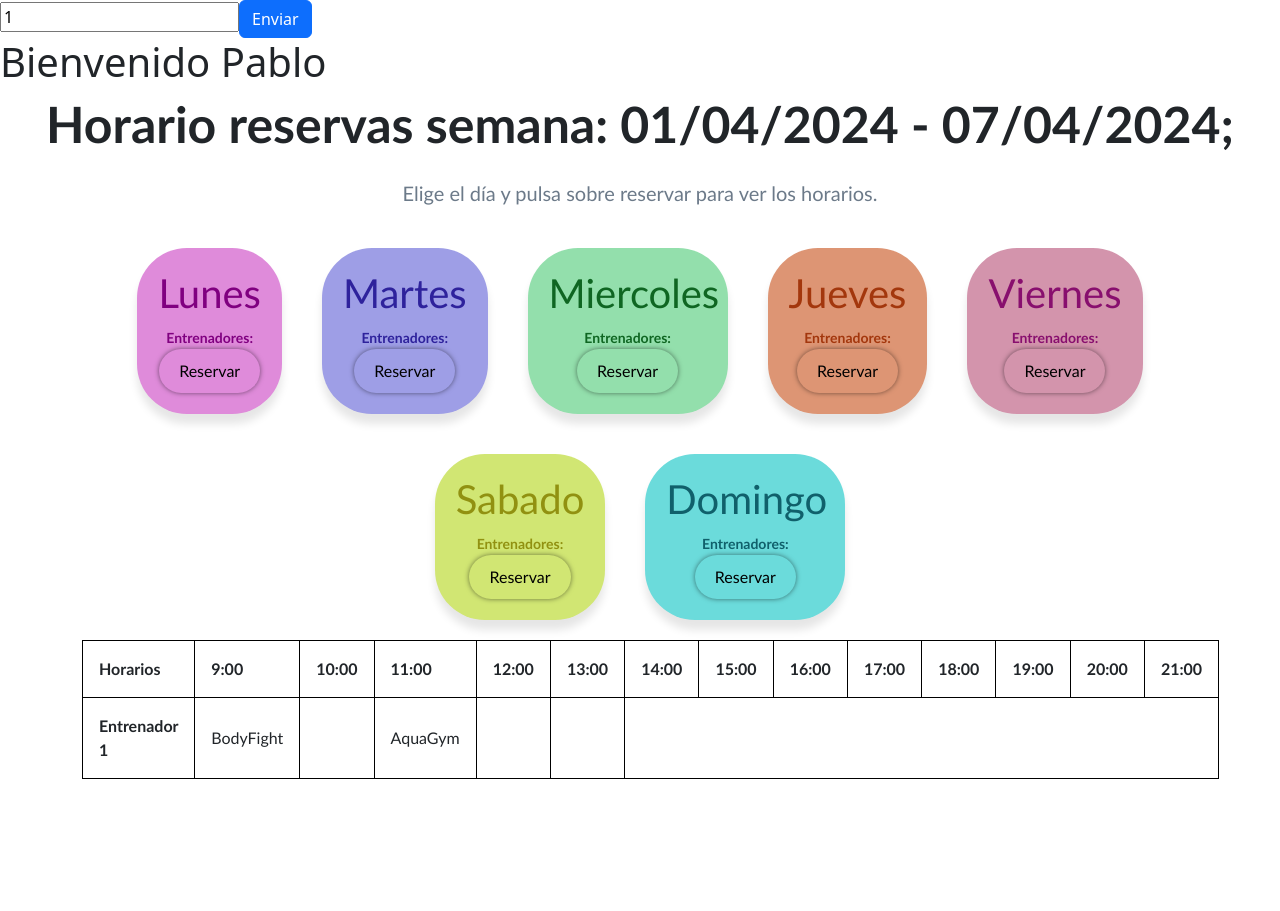
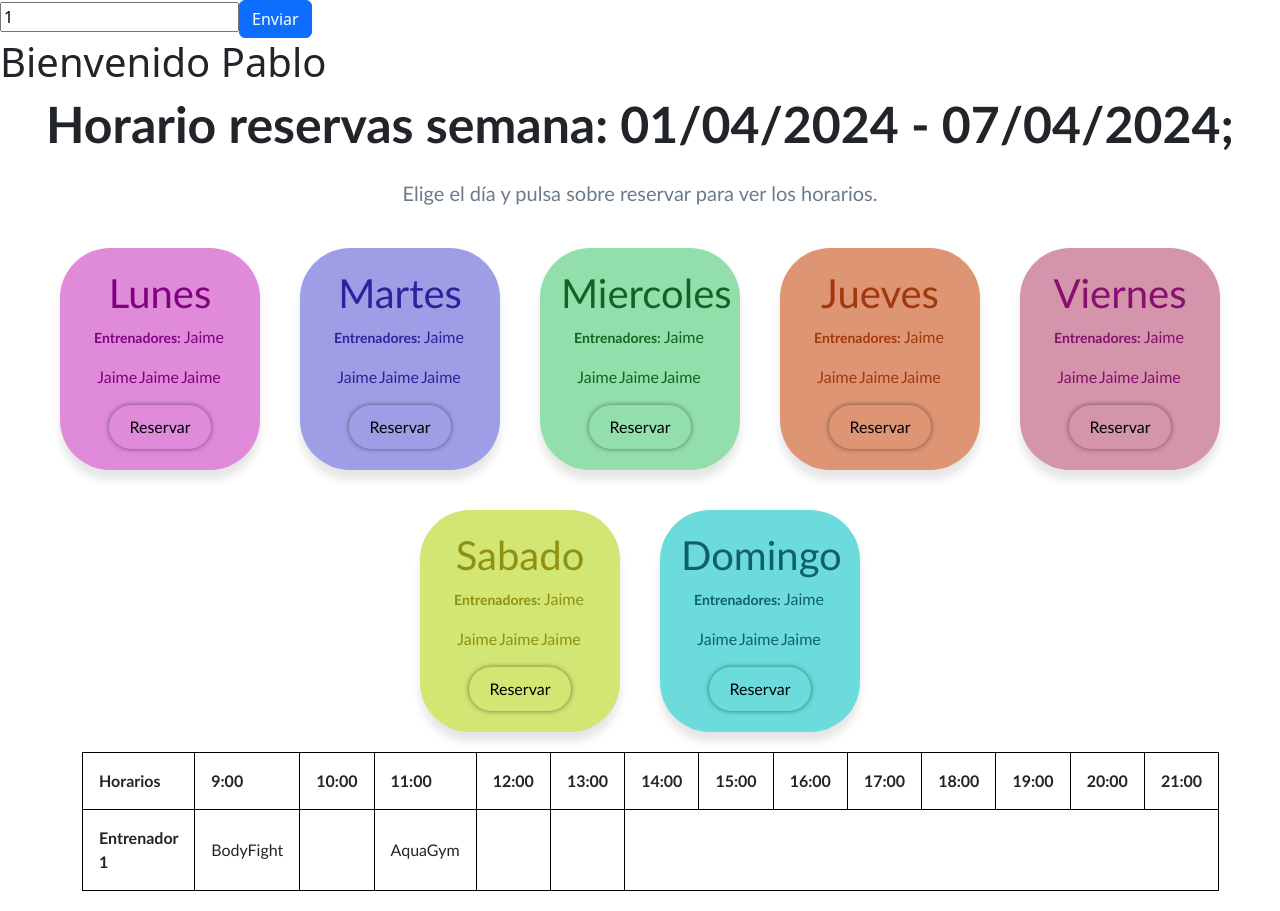
Before and after one commit to SII-Informatica-UMA/bytegenius, an Angular app in the folder ByteGenius/: page / in a window 1280 px wide. Before the commit the page ends 800 px from the top, so only its background shows below. Built offline with nearby package versions, Linux system fonts and the light colour scheme.

Commit message:
arreglo metodo getEntrenadores

```diff
--- a/ByteGenius/src/app/horario-cliente/horario-cliente.component.ts
+++ b/ByteGenius/src/app/horario-cliente/horario-cliente.component.ts
@@ -20,6 +20,8 @@ export class HorarioClienteComponent implements OnInit {
   currentDay: number = new Date().getDay(); // Obtener el día actual
   mostrarCalendarioFlag: boolean = false;
   entrenadores: Usuario[] = [];
+
+
   public startDateOfWeek: Date = new Date();
   public endDateOfWeek: Date = new Date();
   horas:Hora[]=[];
--- a/ByteGenius/src/app/horario-cliente/horario-cliente.service.ts
+++ b/ByteGenius/src/app/horario-cliente/horario-cliente.service.ts
@@ -12,9 +12,9 @@ export class UsuarioService {
 
   private usuarios: Usuario[]= [
     {id:1, nombre:'Jaime', apellidos:'Garfia', rol: true},
-    {id:1, nombre:'Jaime', apellidos:'Garfia', rol: true},
-    {id:1, nombre:'Jaime', apellidos:'Garfia', rol: true},
-    {id:1, nombre:'Jaime', apellidos:'Garfia', rol: true}
+    {id:2, nombre:'Jaime', apellidos:'Garfia', rol: true},
+    {id:3, nombre:'Jaime', apellidos:'Garfia', rol: true},
+    {id:4, nombre:'Jaime', apellidos:'Garfia', rol: true}
 
   ]
 
@@ -56,8 +56,8 @@ export class UsuarioService {
 
       constructor(private usuario: AppComponentService) { }
 
-      getUsuarios(): Usuario [] {
-        return this.usuario.getUsuarios();
+      getUsuarios(): Usuario[] {
+        return this.usuarios;
       }
 
       getasignaciones(): HashMap {
```
